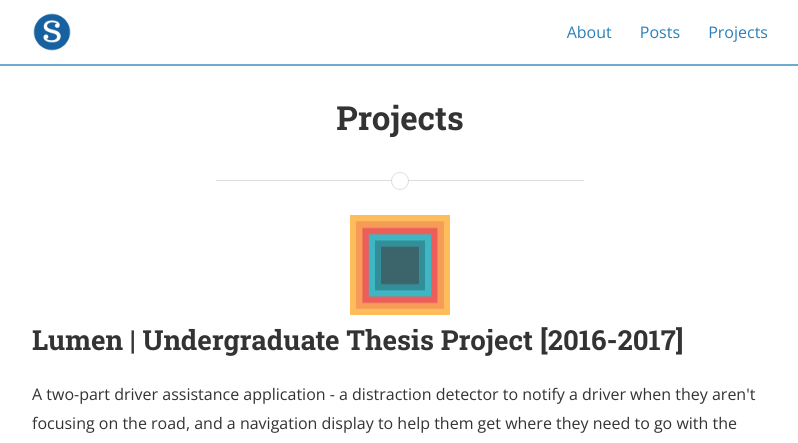
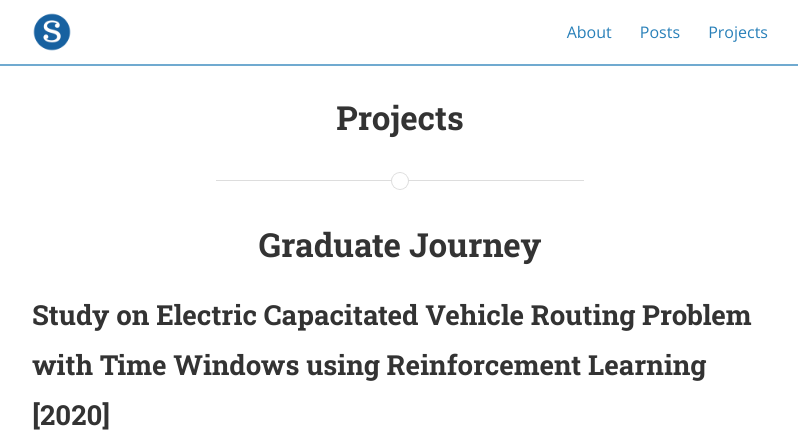
Before and after one commit to ShehabCE/shehabce.github.io, a Jekyll site: the page built from projects.html, in a window 1280 px wide and 1400 px high. Shown: the top 443 px of the window, without its empty margins (240-1038 px from the left). Built offline with Jekyll 4.4.1, drawn with Linux system fonts in a browser that asks for light colours; nearby versions of some CDN libraries; a style sheet for code colours, icons or effects is not loaded; some of the changed text lies outside the part shown.

Commit message:
updated projects

```diff
--- a/projects.html
+++ b/projects.html
@@ -4,103 +4,220 @@
 permalink: /projects/
 ---
 
+<h1 style="text-align: center">Graduate Journey</h1>
+
 <div>
-  <img src="/assets/projects/lumen.png" style="width: 100px; height: 100px;">
+  <h2>
+    Study on Electric Capacitated Vehicle Routing Problem with Time Windows
+    using Reinforcement Learning [2020]
+  </h2>
+  <iframe
+    src="https://drive.google.com/file/d/1S66LT3kInvsubYGUlW4S78QJWLESqap3/view?usp=sharing"
+    frameborder="0"
+    height="100%"
+    width="100%"
+  >
+  </iframe>
+</div>
+
+<hr />
+
+<div>
+  <h2>
+    Survey on Load Balancing Algorithms in Distributed File Systems [2019]
+  </h2>
+  <iframe
+    src="https://drive.google.com/file/d/1uwlMDUGlllPCa1riIjcvhv8-sL7gsdoJ/view?usp=sharing"
+    frameborder="0"
+    height="100%"
+    width="100%"
+  >
+  </iframe>
+</div>
+
+<hr />
+
+<div>
+  <h2>
+    <a
+      href="https://github.com/ShehabMMohamed/ToxicCommentClassification"
+      target="_blank"
+      >Recurrent Neural Networks for Toxic Comment Classification [2018]</a
+    >
+  </h2>
+  <span
+    >A Natural Language Processing project where we developed an RNN model to
+    analyze online comments on the internet and categorize each comment based on
+    the level of toxicity. More details can be found in paper
+    <a
+      href="https://github.com/ShehabMMohamed/ToxicCommentClassification/blob/master/NLP%20Paper.pdf"
+      target="_blank"
+      >here</a
+    >
+  </span>
+</div>
+
+<hr />
+
+<h1 style="text-align: center">Undergraduate Journey</h1>
+
+<div>
+  <img src="/assets/projects/lumen.png" style="width: 100px; height: 100px" />
   <h2>Lumen | Undergraduate Thesis Project [2016-2017]</h2>
-  <span>A two-part driver assistance application - a distraction detector to notify a driver when they aren't focusing on the road, and a navigation display to help them get where they need to go with the least distraction possible. The distraction detector is a <I>pre-trained neural network</I> deployed on a RaspberryPi 3 equipped with a Pi Camera that monitors the driver through a live video feed. The navigation is a web application that projects directions onto the windshield for the driver to follow.
+  <span
+    >A two-part driver assistance application - a distraction detector to notify
+    a driver when they aren't focusing on the road, and a navigation display to
+    help them get where they need to go with the least distraction possible. The
+    distraction detector is a <i>pre-trained neural network</i> deployed on a
+    RaspberryPi 3 equipped with a Pi Camera that monitors the driver through a
+    live video feed. The navigation is a web application that projects
+    directions onto the windshield for the driver to follow.
   </span>
   <p align="center"><emp>Developed by a team of 4.</emp></p>
   <ul>
     <li>
-        <a href="https://youtu.be/xRzlYiH8sg4" target="_blank">Lumen - Distracted Driver Classifier [demo] </a>
+      <a href="https://youtu.be/xRzlYiH8sg4" target="_blank"
+        >Lumen - Distracted Driver Classifier [demo]
+      </a>
     </li>
     <li>
-        <a href="https://youtu.be/wY3botkMZ-A" target="_blank">Lumen - Navigation [demo]</a>
+      <a href="https://youtu.be/wY3botkMZ-A" target="_blank"
+        >Lumen - Navigation [demo]</a
+      >
     </li>
   </ul>
 </div>
 
-<hr>
+<hr />
 
 <div>
-  <h2><a href="https://github.com/ShehabMMohamed/ToxicCommentClassification" target="_blank">Recurrent Neural Networks for Toxic Comment Classification [2018]</a></h2>
-  <span>A Natural Language Processing project where we developed an RNN model to analyze online comments on the internet and categorize each comment based on the level of toxicity. More details can be found in our paper <a href="https://github.com/ShehabMMohamed/ToxicCommentClassification/blob/master/NLP%20Paper.pdf" target="_blank">here</a>
-  </span>
-  <p align="center"><emp>Developed by a team of 3.</emp></p>
-</div>
-
-<hr>
-
-<div>
-  <img src="/assets/projects/SynchroCity.png" style="width: 100px; height: 100px;">
+  <img
+    src="/assets/projects/SynchroCity.png"
+    style="width: 100px; height: 100px"
+  />
   <h2>Synchro City [2017]</h2>
-  <span>Embedded Systems Project: A simulation of cars manuevering in a city, detecting obstacles, following certain paths that don't conflict with each other to avoide collision. It won the in-class best embedded systems project award.
+  <span
+    >Embedded Systems Project: A simulation of cars manuevering in a city,
+    detecting obstacles, following certain paths that don't conflict with each
+    other to avoide collision. It won the in-class best embedded systems project
+    award.
   </span>
   <p align="center"><emp>Developed by a team of 4.</emp></p>
   <ul>
     <li>
-        <a href="https://youtu.be/ndS_9Wjfhs8" target="_blank">Synchro City [demo]</a>
+      <a href="https://youtu.be/ndS_9Wjfhs8" target="_blank"
+        >Synchro City [demo]</a
+      >
     </li>
   </ul>
 </div>
 
-<hr>
+<hr />
 
 <div>
-  <h2><a href="https://github.com/ShehabMMohamed/TinyImageNet-KaggleCompetition" target="_blank">In-Class Kaggle Competition: TinyImageNet [2017]</a></h2>
-  <span>Designed a Classifier on top of a pretrained Convolution Neural Network model, trained it and tested its accuracy which gave the 2nd highest rank in class with a validation accuracy of 83.3%.
+  <h2>
+    <a
+      href="https://github.com/ShehabMMohamed/TinyImageNet-KaggleCompetition"
+      target="_blank"
+      >In-Class Kaggle Competition: TinyImageNet [2017]</a
+    >
+  </h2>
+  <span
+    >Designed a Classifier on top of a pretrained Convolution Neural Network
+    model, trained it and tested its accuracy which gave the 2nd highest rank in
+    class with a validation accuracy of 83.3%.
   </span>
 </div>
 
-<hr>
+<hr />
 
 <div>
   <h2>Kaggle Competition: Intel and MovileODT Cancer Screening [2017]</h2>
-  <span>Participated in Kaggle competition with a colleague on developing a machine learning algorithm that learns to accurately identify a cancerous infection type based on images to help identifying early stages of infection. Team [Amr &amp; Shehab]'s last contribution ranked 24th out of 703.
+  <span
+    >Participated in Kaggle competition with a colleague on developing a machine
+    learning algorithm that learns to accurately identify a cancerous infection
+    type based on images to help identifying early stages of infection. Team
+    [Amr &amp; Shehab]'s last contribution ranked 24th out of 703.
   </span>
   <p align="center"><emp>Developed by a team of 2.</emp></p>
 </div>
 
-<hr>
+<hr />
 
 <div>
-  <h2><a href="https://github.com/ShehabMMohamed/Arm-Tracker" target="_blank">Arm Tracker [2016]</a></h2>
-  <span>A Computer Vision project where me and a colleague developed an application that tries to find hands/arms using our custom color-space for the skin tone, mask out the background, draw convex envelope around the object, and then tracks its path from the center of that object.
+  <h2>
+    <a href="https://github.com/ShehabMMohamed/Arm-Tracker" target="_blank"
+      >Arm Tracker [2016]</a
+    >
+  </h2>
+  <span
+    >A Computer Vision project where me and a colleague developed an application
+    that tries to find hands/arms using our custom color-space for the skin
+    tone, mask out the background, draw convex envelope around the object, and
+    then tracks its path from the center of that object.
   </span>
   <p align="center"><emp>Developed by a team of 2.</emp></p>
-  <video style="display: block; margin: 0 auto;" controls>
-    <source src="/assets/projects/ArmTracker.mp4" type="video/mp4">
+  <video style="display: block; margin: 0 auto" controls>
+    <source src="/assets/projects/ArmTracker.mp4" type="video/mp4" />
   </video>
 </div>
 
-<hr>
+<hr />
 
 <div>
-  <h2><a href="https://github.com/ShehabMMohamed/Distributed-Systems" target="_blank">Distributed Image Viewer [2016]</a></h2>
-  <span>A peer-to-peer distributed systems that allows users of different machines in the same network to send encrypted images to each other with a view counter and access privileges. Its core functionality is the following:
+  <h2>
+    <a
+      href="https://github.com/ShehabMMohamed/Distributed-Systems"
+      target="_blank"
+      >Distributed Image Viewer [2016]</a
+    >
+  </h2>
+  <span
+    >A peer-to-peer distributed systems that allows users of different machines
+    in the same network to send encrypted images to each other with a view
+    counter and access privileges. Its core functionality is the following:
     <ol>
       <li>Add/Delete/Download/Display embedded Images.</li>
-      <li>Grant/Revoke Access to users in the database to view certain images with a set number of views allowed.</li>
+      <li>
+        Grant/Revoke Access to users in the database to view certain images with
+        a set number of views allowed.
+      </li>
       <li>View Downloaded/Allowed-Access Images' list.</li>
     </ol>
   </span>
   <p align="center"><emp>Developed by a team of 4.</emp></p>
 </div>
 
-<hr>
+<hr />
 
 <div>
-  <h2><a href="https://github.com/ShehabMMohamed/WordToWeb" target="_blank">Word2Web [2016]</a></h2>
-  <span>A Perl application that takes a word document (.docx) and parses the main elements to generate the corresponding .HTML and .CSS files!
+  <h2>
+    <a href="https://github.com/ShehabMMohamed/WordToWeb" target="_blank"
+      >Word2Web [2016]</a
+    >
+  </h2>
+  <span
+    >A Perl application that takes a word document (.docx) and parses the main
+    elements to generate the corresponding .HTML and .CSS files!
   </span>
   <p align="center"><emp>Developed by a team of 3.</emp></p>
 </div>
 
-<hr>
+<hr />
 
 <div>
-  <h2><a href="https://github.com/ShadyF/Advanced_Pipelined_MIPS_Simulator-CS330" target="_blank">MIPS Pipelined CPU Simulator [2015]</a></h2>
-  <span>Computer Architecture Project: A Desktop GUI application of a MIPS pipelined CPU with BTB simulator that reads MIPS code and shows the cycle of each instruction (Fetch -> Decode -> Execute -> Data Memory -> Write Back) and the content of registers after each cycle.
+  <h2>
+    <a
+      href="https://github.com/ShadyF/Advanced_Pipelined_MIPS_Simulator-CS330"
+      target="_blank"
+      >MIPS Pipelined CPU Simulator [2015]</a
+    >
+  </h2>
+  <span
+    >Computer Architecture Project: A Desktop GUI application of a MIPS
+    pipelined CPU with BTB simulator that reads MIPS code and shows the cycle of
+    each instruction (Fetch -> Decode -> Execute -> Data Memory -> Write Back)
+    and the content of registers after each cycle.
   </span>
   <p align="center"><emp>Developed by a team of 4.</emp></p>
 </div>
```
Lines whose indentation alone changed are shown as unchanged.
